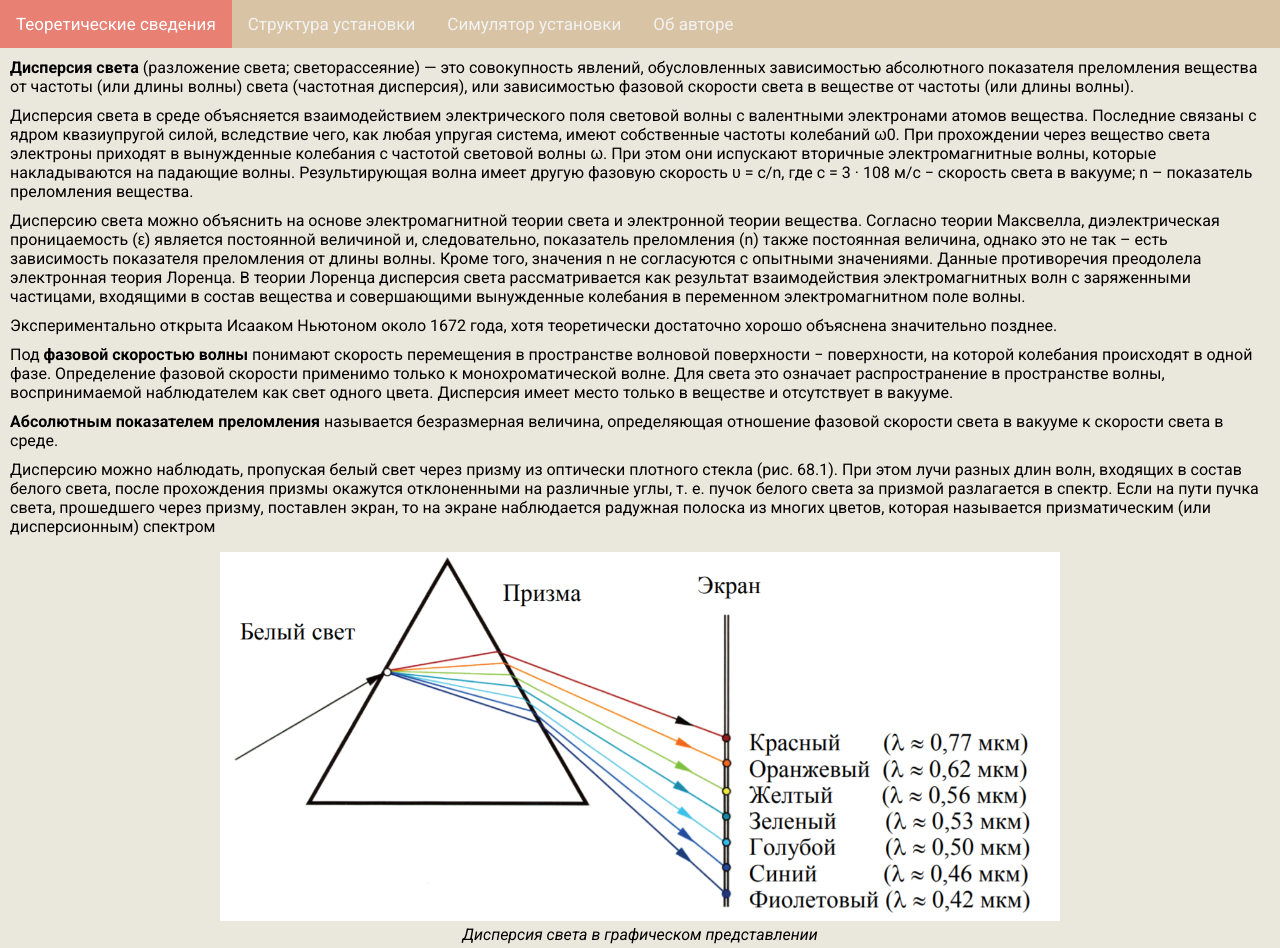
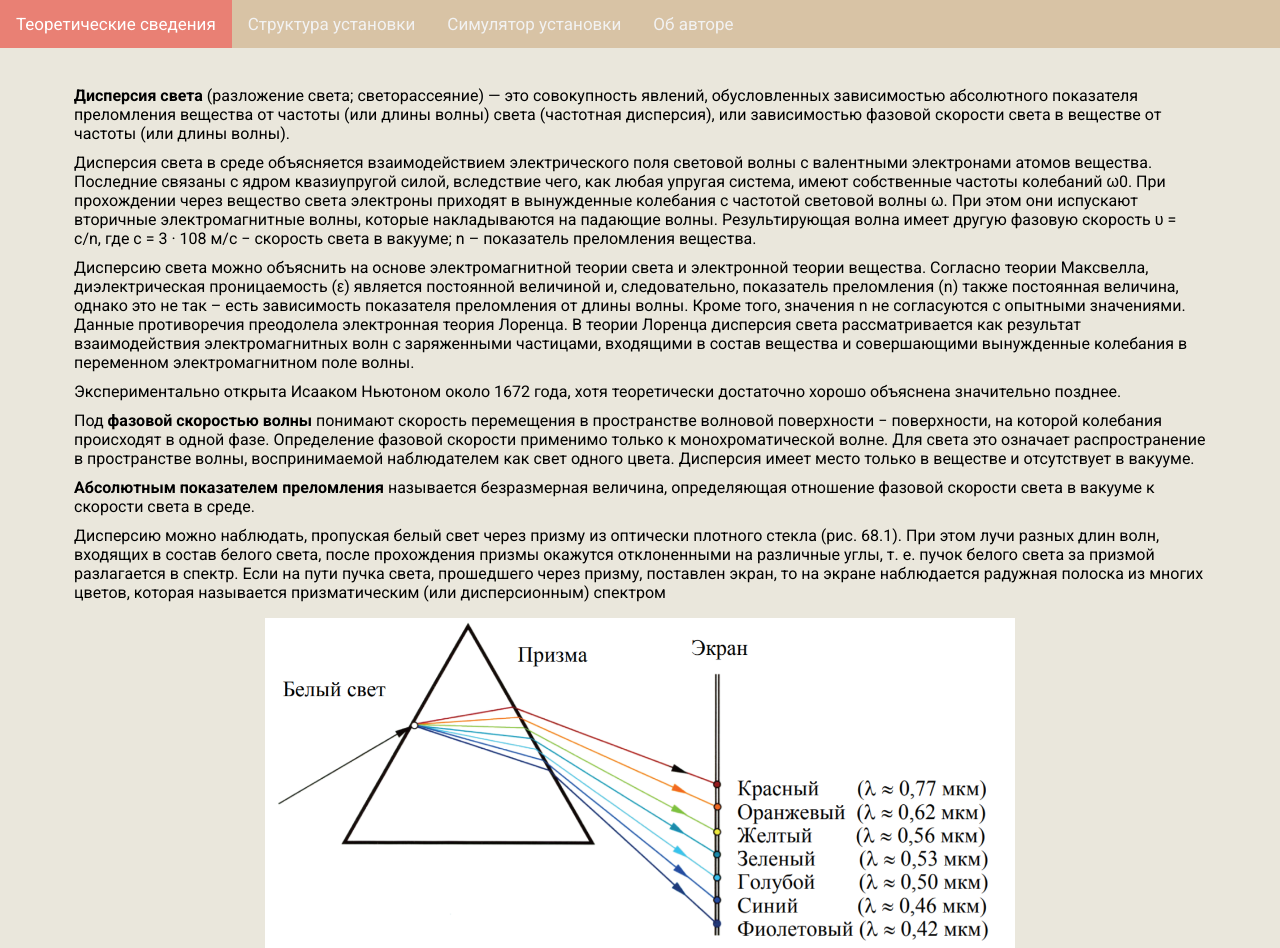
Before and after one commit to urutet/CMSWebsite, a plain HTML site: page pages/theory.html in a window 1280 px wide. Shown: the top 948 px of the page. Drawn offline with nearby package versions, Linux system fonts and the light colour scheme.

Commit message:
minor fixes

```diff
--- a/pages/theory.html
+++ b/pages/theory.html
@@ -17,6 +17,7 @@
       <i class="fa fa-bars"></i>
     </a>
 </div>
+<div class="master">
     <p>
         <span class="bold_word tooltip" data-image="../img/Author.jpg">Дисперсия света</span> (разложение света; светорассеяние) —
         это совокупность явлений, обусловленных зависимостью абсолютного показателя
@@ -108,4 +109,5 @@
         преломления от длины волны n(λ), так как гораздо проще измерить показатель
         преломления, чем фазовую скорость.
     </p>
+</div>
 </html>
--- a/styles/main.css
+++ b/styles/main.css
@@ -245,3 +245,11 @@ button:hover
   left: 5%;
   background-color: #0FF;
 }
+
+.master
+{
+  margin-left: 5%;
+  margin-right: 5%;
+  margin-top: 3%;
+  margin-bottom: 3%;
+}
```
Also changed, not shown: pages/simulator.html (+2 -0 lines), pages/structure.html (+2 -0 lines).
